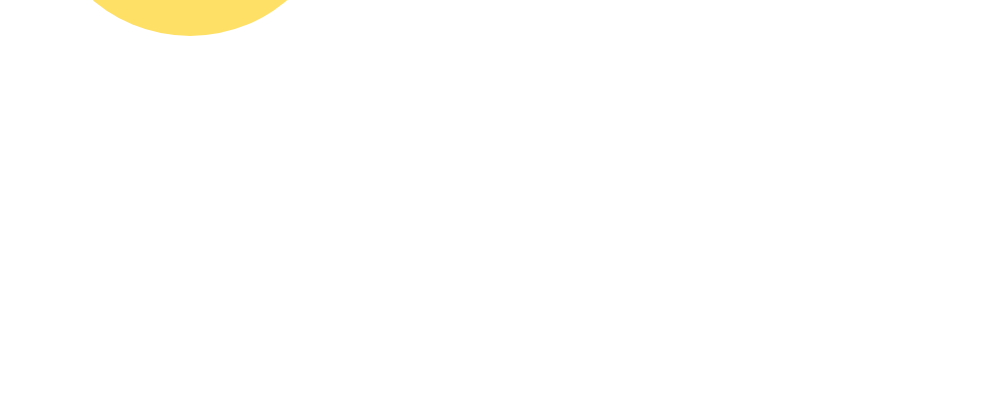
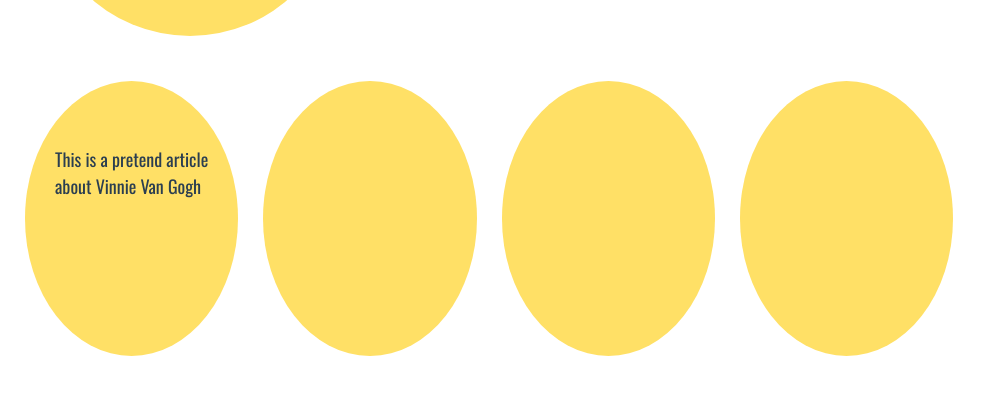
Before and after one commit to jgresalfi/wiki-viewer, a plain HTML site: page index.html in a window 1280 px wide. Shown: the part 309-704 px from the top of the page, without its empty margins (0-991 px from the left). Drawn offline with nearby package versions, Linux system fonts and the light colour scheme.

Commit message:
Created preliminary layout for search results and did some initial styling

```diff
--- a/index.html
+++ b/index.html
@@ -30,6 +30,12 @@
                 <input id="search" class="search-field" type="text" placeholder="Search...">
             </div>
         </div>
+        <div class="row">
+            <div class="wiki-entry col-md-2">This is a pretend article about Vinnie Van Gogh</div>
+            <div class="wiki-entry col-md-2"></div>
+            <div class="wiki-entry col-md-2"></div>
+            <div class="wiki-entry col-md-2"></div>
+        </div>
         <script src="js/main.js"></script>
 </body>
 
--- a/styles/styles.css
+++ b/styles/styles.css
@@ -6,14 +6,25 @@ h2 {
 
 .wiki-header {
     font-family: 'Bangers', cursive;
-    padding: 0 20px;
+    padding: 65px 20px;
     margin: 45px 0 0 25px;
     background-color: #ffe066;
     color: #2b3e50;
     width: 300px;
     height: 300px;
     border-radius: 200px;
-    padding-top: 65px;
+}
+
+.wiki-entry {
+    font-family: 'Oswald', sans-serif;
+    font-size: 18px;
+    padding: 65px 30px;
+    margin: 45px 0 0 25px;
+    background-color: #ffe066;
+    color: #2b3e50;
+    width: 275px;
+    height: 275px;
+    border-radius: 50%;
 }
 
 .mag-glass {
```
